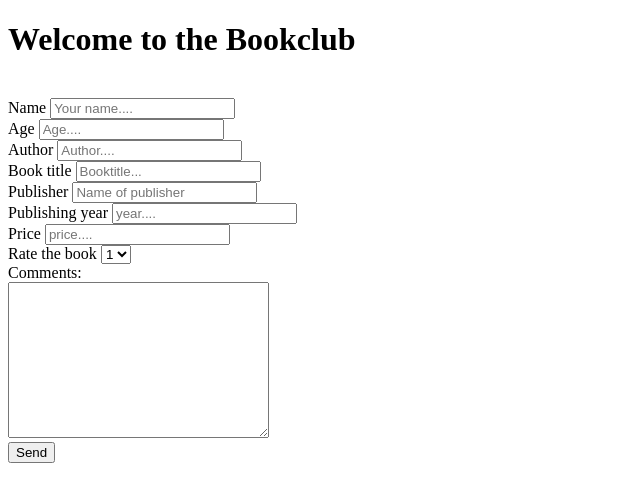
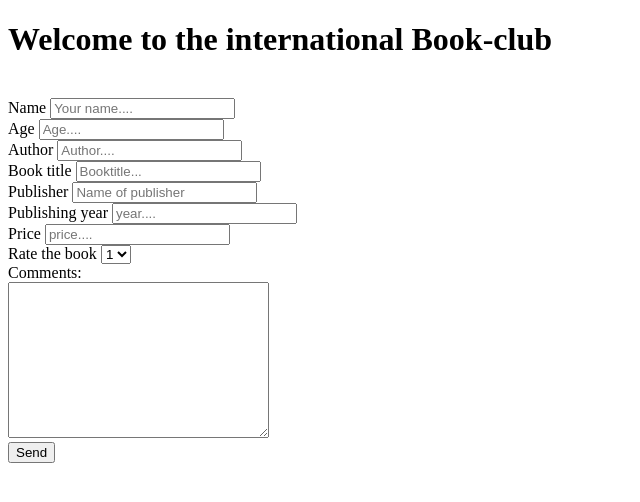
Before and after one commit to amelow/2DV513, a website: page Assignment3/public/index.html in a window 1280 px wide. Shown: the whole page, without its empty margins (0-640 px from the left). Drawn offline with Linux system fonts and the light colour scheme.

Commit message:
title change

```diff
--- a/Assignment3/public/index.html
+++ b/Assignment3/public/index.html
@@ -10,7 +10,7 @@
     <script type="module" src="script.js"></script>
 </head>
         <header>
-    <h1>Welcome to the Bookclub</h1>
+    <h1>Welcome to the international Book-club</h1>
         </header>
         <body>
             <form action="" id = "form">
```
